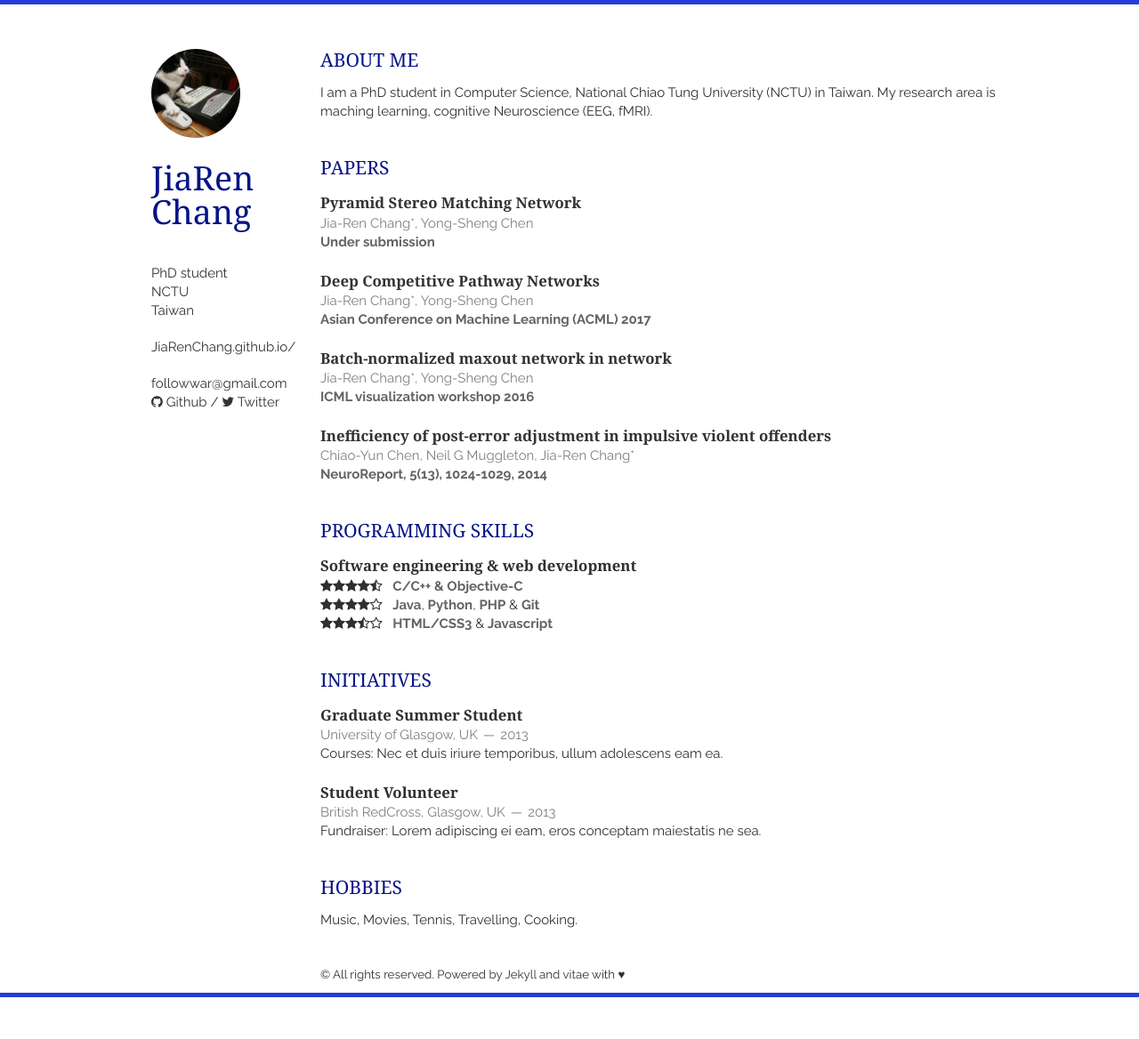
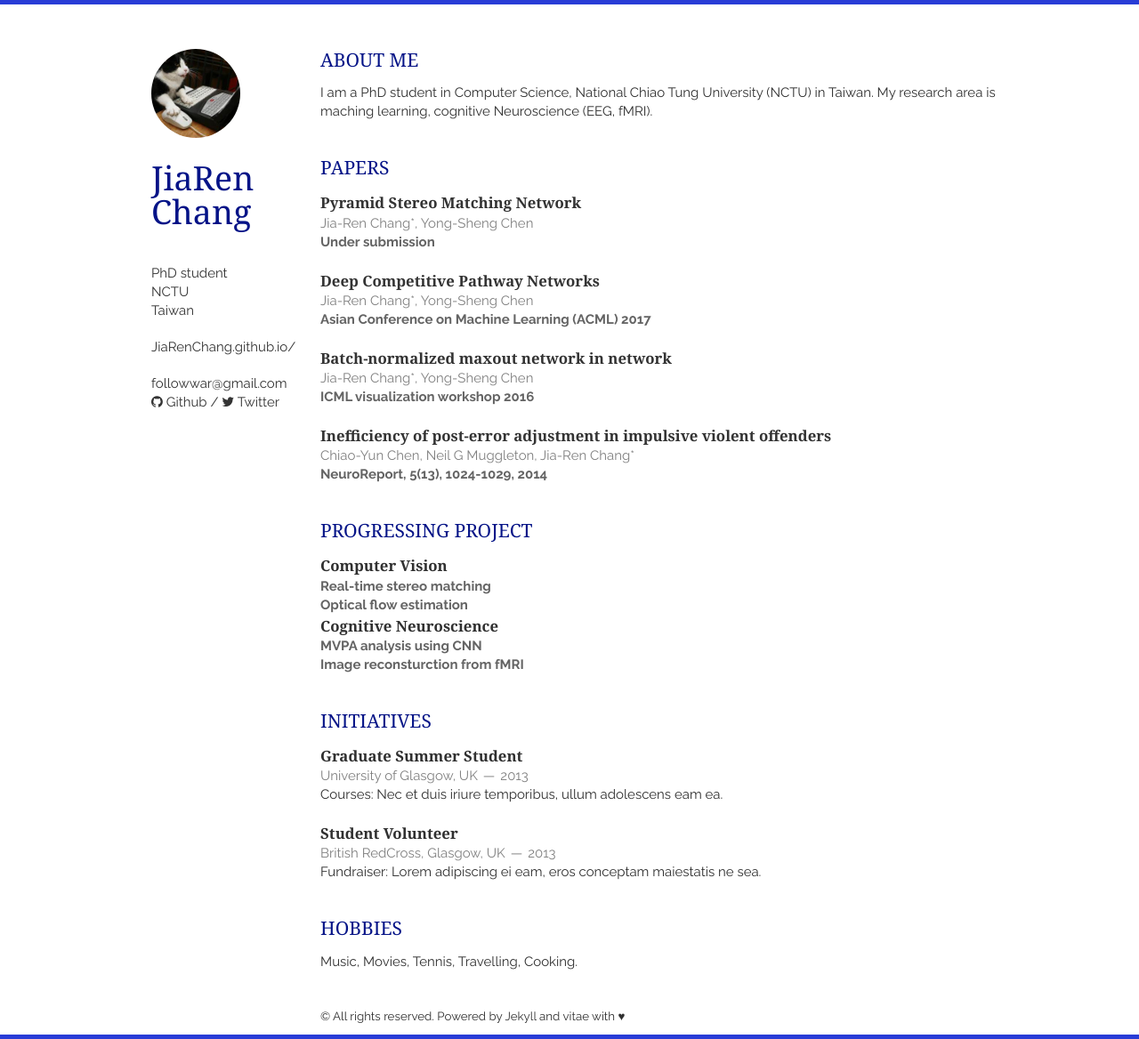
Before and after one commit to JiaRenChang/JiaRenChang.github.io, a Jekyll site: the page built from index.html, in a window 1280 px wide. Shown: the whole page at 89% size. Built offline with Jekyll 4.4.1, drawn with Linux system fonts in a browser that asks for light colours; nearby versions of some CDN libraries; the list of posts is cut into pages by our own code; before the commit the page ends 1121 px from its top, so only the background shows below that.

Commit message:
Update skills.html

```diff
--- a/_includes/skills.html
+++ b/_includes/skills.html
@@ -1,19 +1,23 @@
 <section class="thirteen columns">
-    <h1>Programming Skills</h1>
+    <h1>Progressing Project</h1>
     <article>
         <header>
-            <h1>Software engineering & web development</h1>
+            <h1>Computer Vision</h1>
         </header>
         <p>
-            <i class="fa fa-star"></i><i class="fa fa-star"></i><i class="fa fa-star"></i><i class="fa fa-star"></i><i class="fa fa-star-half-o"></i>
-            &nbsp;&nbsp;<em>C/C++ & Objective-C</em>
-        <p>
-            <i class="fa fa-star"></i><i class="fa fa-star"></i><i class="fa fa-star"></i><i class="fa fa-star"></i><i class="fa fa-star-o"></i>
-            &nbsp;&nbsp;<em>Java</em>, <em>Python</em>, <em>PHP</em> &amp; <em>Git</em>
+           <em>Real-time stereo matching</em>
         </p>
         <p>
-            <i class="fa fa-star"></i><i class="fa fa-star"></i><i class="fa fa-star"></i><i class="fa fa-star-half-o"></i><i class="fa fa-star-o"></i>
-            &nbsp;&nbsp;<em>HTML/CSS3</em> &amp; <em>Javascript</em>
+           <em>Optical flow estimation</em>
+        </p>
+        <header>
+            <h1>Cognitive Neuroscience</h1>
+        </header>
+        <p>
+           <em>MVPA analysis using CNN</em>
+        </p>
+        <p>
+           <em>Image reconsturction from fMRI</em>
         </p>
     </article>
 </section>
```
